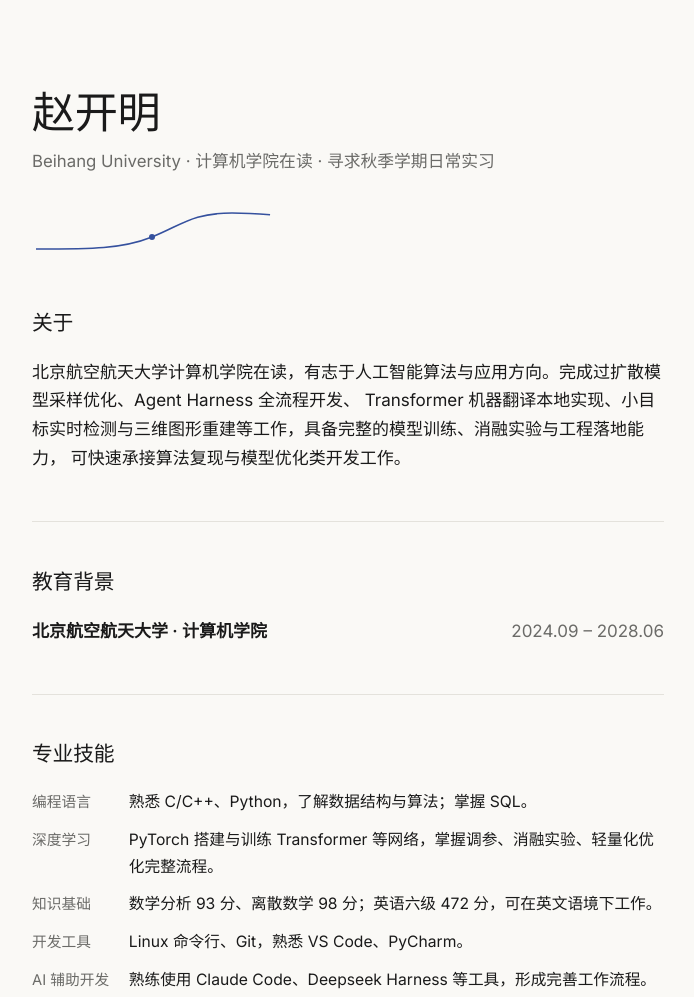
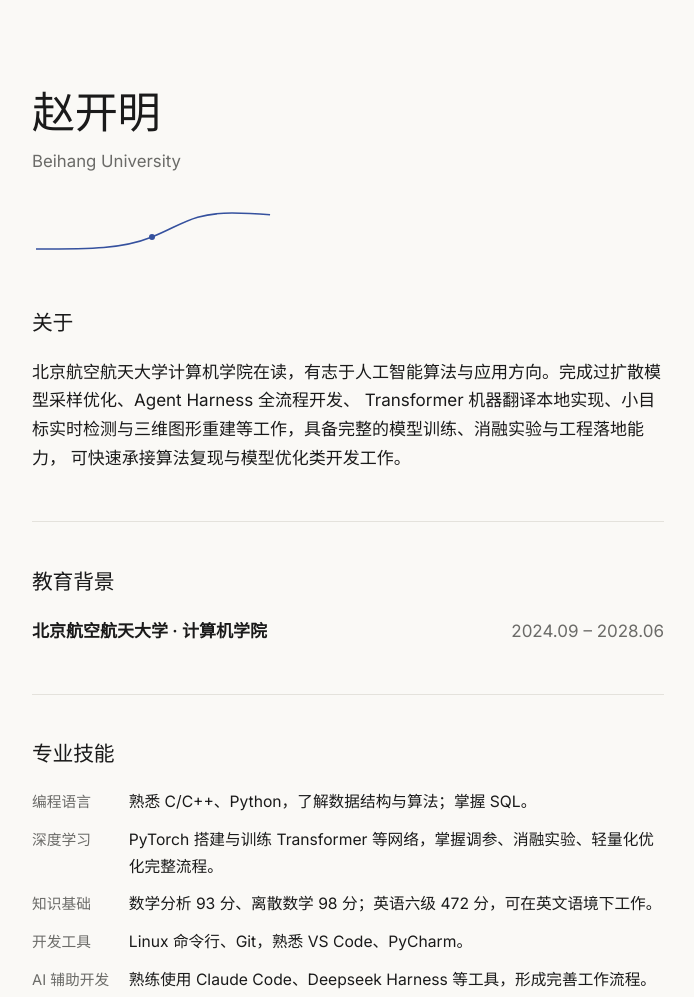
Before and after one commit to Unsone/Unsone.github.io, a plain HTML site: page index.html in a window 1280 px wide. Shown: the top 997 px of the page, without its empty margins (292-986 px from the left). Drawn offline with Linux system fonts and the light colour scheme.

Commit message:
Update index.html

```diff
--- a/index.html
+++ b/index.html
@@ -144,7 +144,7 @@
 <main>
 
   <h1>赵开明</h1>
-  <p class="role">Beihang University · 计算机学院在读 · 寻求秋季学期日常实习</p>
+  <p class="role">Beihang University</p>
 
   <svg class="curve" viewBox="0 0 320 52" aria-hidden="true">
     <path d="M4,44 C60,44 90,44 120,32 C150,20 160,8 200,8 C240,8 260,14 316,14" />
```
